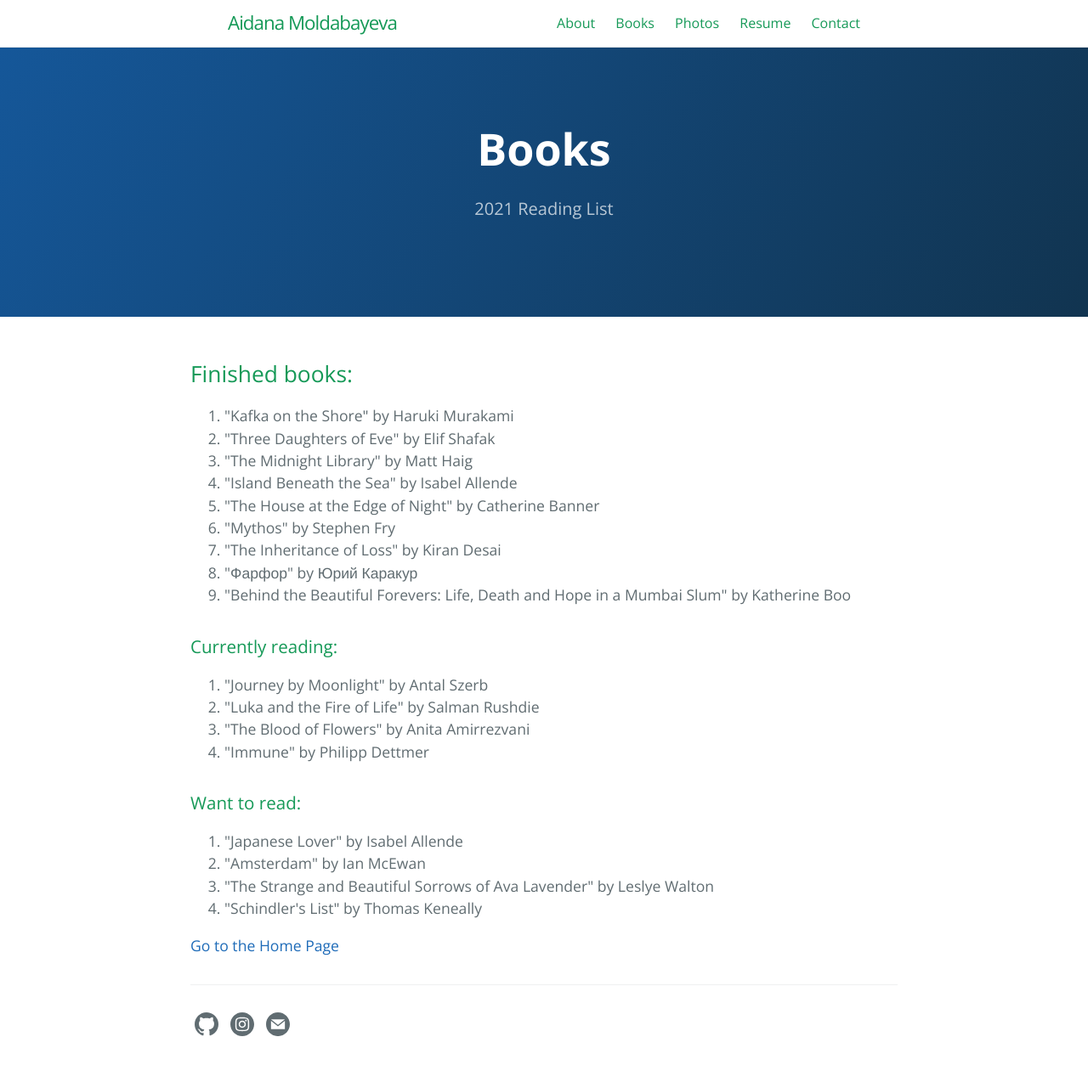
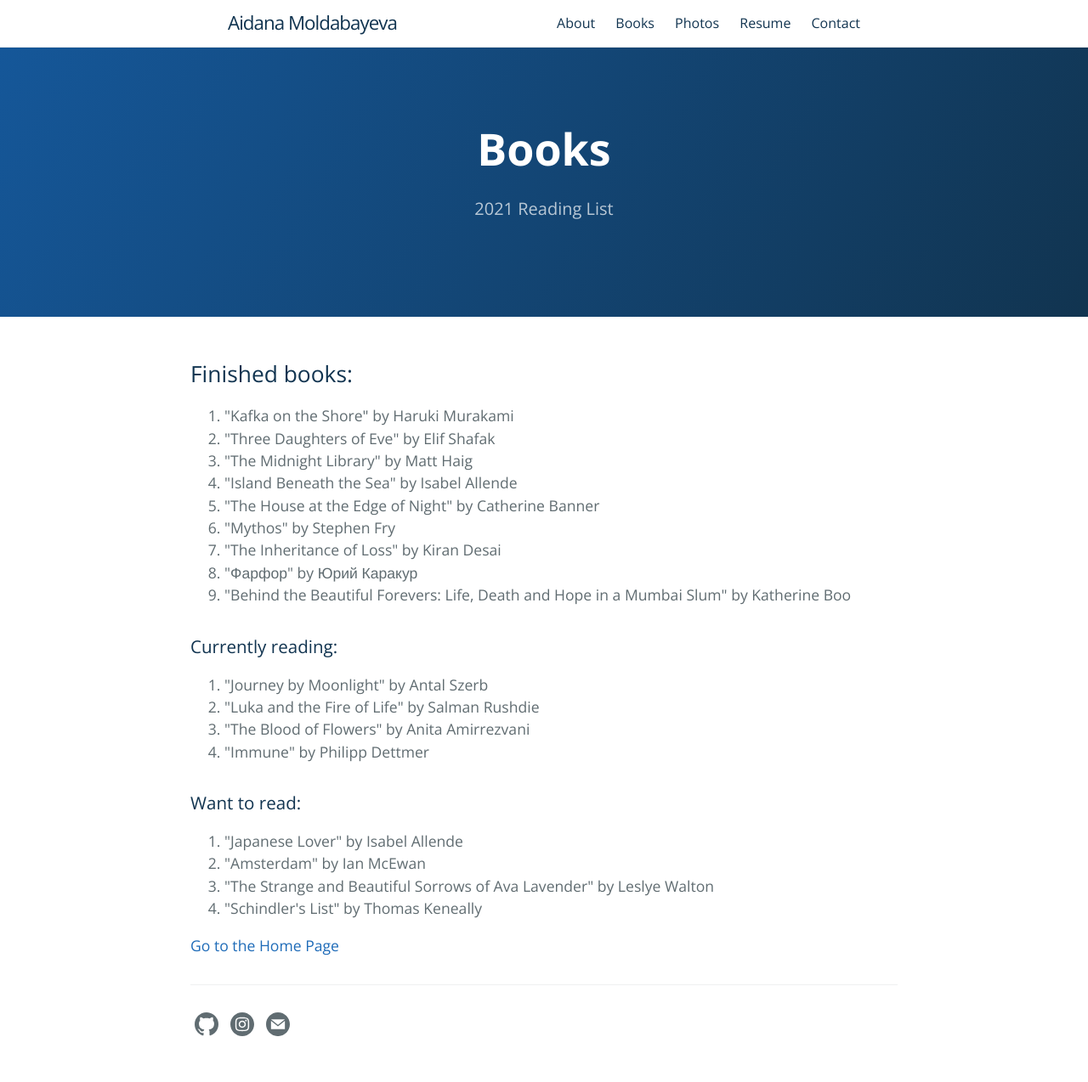
Before and after one commit to iamaidana/iamaidana, a Jekyll site: the page built from books.md, in a window 1280 px wide. Shown: the whole page at 85% size. Built offline with Jekyll 4.4.1, drawn with Linux system fonts in a browser that asks for light colours.

Commit message:
changed headers' color

```diff
--- a/_sass/variables.scss
+++ b/_sass/variables.scss
@@ -8,7 +8,7 @@ $header-bg-color: #113450 !default;
 $header-bg-color-secondary: #155799 !default;
 
 // Text
-$section-headings-color: #159957 !default;
+$section-headings-color: #113450 !default;
 $body-text-color: #606c71 !default;
 $body-link-color: #1e6bb8 !default;
 $blockquote-text-color: #819198 !default;
```
